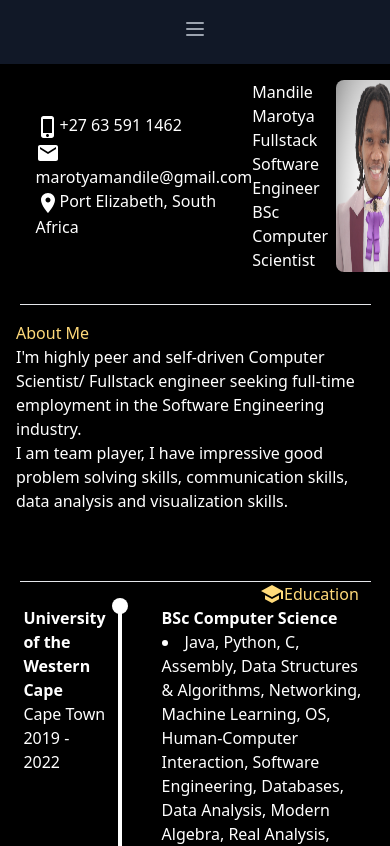
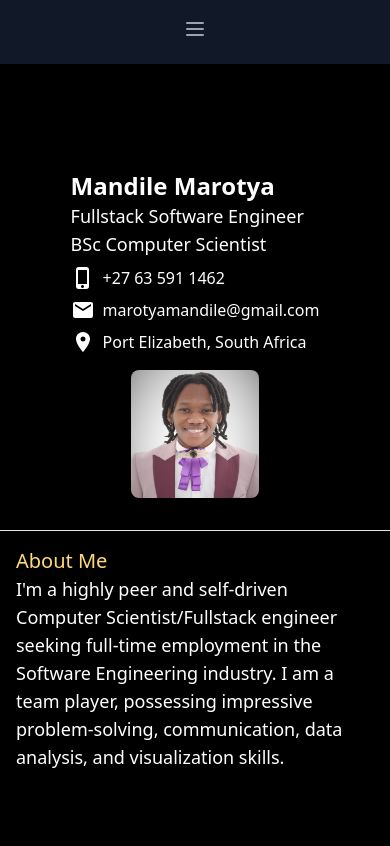
Before and after one commit to andilemarotya/m-marotya-porfolio, a React (Create React App) app: page / in a window 390 px wide. Shown: the top 846 px of the page. Built offline with nearby package versions, Linux system fonts and the light colour scheme.

Commit message:
Education and profile responsiveness done

```diff
--- a/src/pages/Education.jsx
+++ b/src/pages/Education.jsx
@@ -5,38 +5,30 @@ const Education = () => {
   return (
     <div className='bg-black min-h-56 flex flex-col justify-center items-center text-white text-[Inter]'>
       <hr className='bg-white w-[90%] mt-5'/>
-      <h1 className='text-gold  w-[84%] flex justify-end'><SchoolIcon /> Education</h1>
+      <h1 className='text-gold w-[90%] sm:w-84% flex justify-end px-4'><SchoolIcon /> Education</h1>
 
-      {/*Education body*/}
-      <div className='flex w-[88%]'>
-        <div>
+      {/* Education body */}
+      <div className='flex flex-col sm:flex-row w-[90%] sm:w-88% px-4'>
+        <div className='mb-4 sm:mb-0 sm:mr-4'>
           <h3 className='font-bold'>University of the Western Cape</h3>
           <p>Cape Town</p>
           <span>2019 - 2022</span>
-
         </div>
-        <div class="timeline">
-          <div class="relative">
-            <div class="dot">
-
-            </div>
-            <div class="pl-10">
-              <span class="timeline-course">BSc Computer Science</span>
-
-              <ul class="list-disc list-inside">
-
-                <li >
+        <div className='timeline flex-1'>
+          <div className='relative'>
+            <div className='dot'></div>
+            <div className='pl-10'>
+              <span className='timeline-course'>BSc Computer Science</span>
+              <ul className='list-disc list-inside'>
+                <li>
                   Java, Python, C, Assembly,
-                  Data Structures &
-                  Algorithms, Networking,
-                  Machine Learning, OS,
-                  Human-Computer
-                  Interaction, Software
-                  Engineering, Databases,
-                  Data Analysis, Modern
-                  Algebra, Real Analysis,
-                  Calculus, Advanced Calculus, Physical Science.
-
+                  Data Structures & Algorithms,
+                  Networking, Machine Learning,
+                  OS, Human-Computer Interaction,
+                  Software Engineering, Databases,
+                  Data Analysis, Modern Algebra,
+                  Real Analysis, Calculus,
+                  Advanced Calculus, Physical Science.
                 </li>
               </ul>
             </div>
@@ -44,7 +36,7 @@ const Education = () => {
         </div>
       </div>
     </div>
-  )
-}
+  );
+};
 
-export default Education
+export default Education;
--- a/src/pages/profile.jsx
+++ b/src/pages/profile.jsx
@@ -5,30 +5,31 @@ import LocationOnIcon from '@mui/icons-material/LocationOn';
 
 const Profile = () => {
   return (
-    <div className='bg-black min-h-40 flex flex-col justify-center items-center text-white text-[Inter]'>
-      <div className='bg-black text-white flex justify-between items-center mb-4  w-[90%] p-4'>
-        <div>
-          <a><PhoneIphoneIcon/>+27 63 591 1462</a><br/>
-          <a><EmailIcon/>marotyamandile@gmail.com</a>
-          <p><LocationOnIcon/>Port Elizabeth, South Africa</p>
+    <div className='bg-black min-h-screen flex flex-col justify-center items-center text-white text-[Inter]'>
+      <div className='bg-black text-white flex flex-col sm:flex-row justify-between items-center mb-4 w-full sm:w-5/6 p-4'>
+        <div className='mb-4 sm:mb-0 sm:mr-4'>
+          <h1 className='text-2xl sm:text-3xl font-bold'>Mandile Marotya</h1>
+          <p className='text-lg sm:text-xl'>Fullstack Software Engineer</p>
+          <p className='text-lg sm:text-xl'>BSc Computer Scientist</p>
+          <div className='mt-2'>
+            <a className='flex items-center mb-2'><PhoneIphoneIcon className='mr-2' />+27 63 591 1462</a>
+            <a className='flex items-center mb-2'><EmailIcon className='mr-2' />marotyamandile@gmail.com</a>
+            <p className='flex items-center'><LocationOnIcon className='mr-2' />Port Elizabeth, South Africa</p>
+          </div>
         </div>
-        <div className='flex'>
-          <div className='mr-2'>
-            <h1>Mandile Marotya</h1>
-            <p>Fullstack Software Engineer</p>
-            <p>BSc Computer Scientist</p>
-
-          </div>
-          <img src={`${process.env.PUBLIC_URL}/images/profile-pic.JPG`} alt='Profile Pic' className='w-20 h-22 rounded-lg' />
-        </div>
+        <img
+          src={`${process.env.PUBLIC_URL}/images/profile-pic.JPG`}
+          alt='Profile Pic'
+          className='w-32 h-32 sm:w-40 sm:h-40 rounded-lg'
+        />
       </div>
-      <hr className='bg-white w-[90%]' />
-      <div className='p-4 mb-8'>
-        <h2 className='text-gold'>About Me</h2>
-        <p>
-          	I'm highly peer and self-driven Computer Scientist/ Fullstack engineer seeking full-time employment in
-            the Software Engineering industry.<br/> I am team player, I have impressive good problem solving skills,
-            communication skills, data analysis and visualization skills.
+      <hr className='bg-white w-full sm:w-5/6' />
+      <div className='p-4 mb-8 w-full sm:w-5/6'>
+        <h2 className='text-gold text-xl sm:text-2xl'>About Me</h2>
+        <p className='text-lg sm:text-xl'>
+          I'm a highly peer and self-driven Computer Scientist/Fullstack engineer seeking full-time employment in
+          the Software Engineering industry. I am a team player, possessing impressive problem-solving,
+          communication, data analysis, and visualization skills.
         </p>
       </div>
     </div>
```
